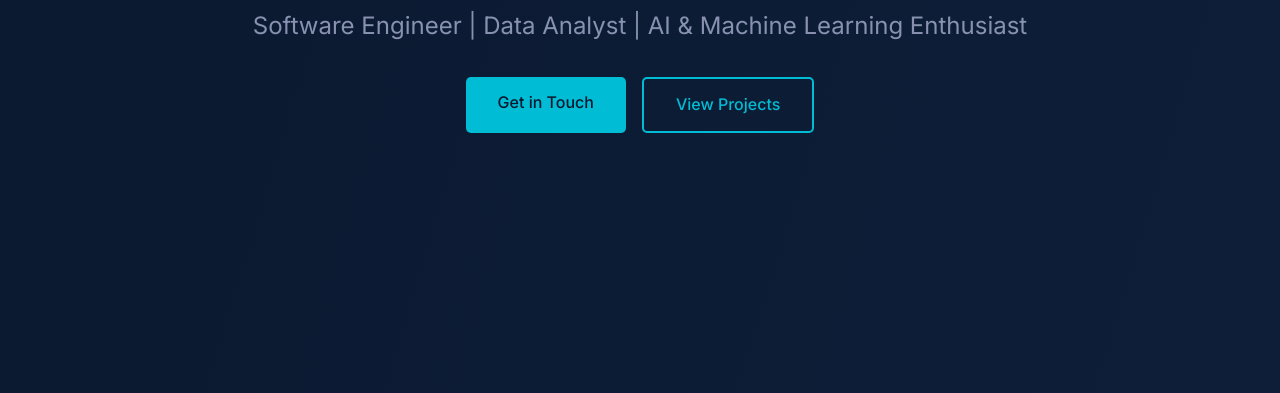
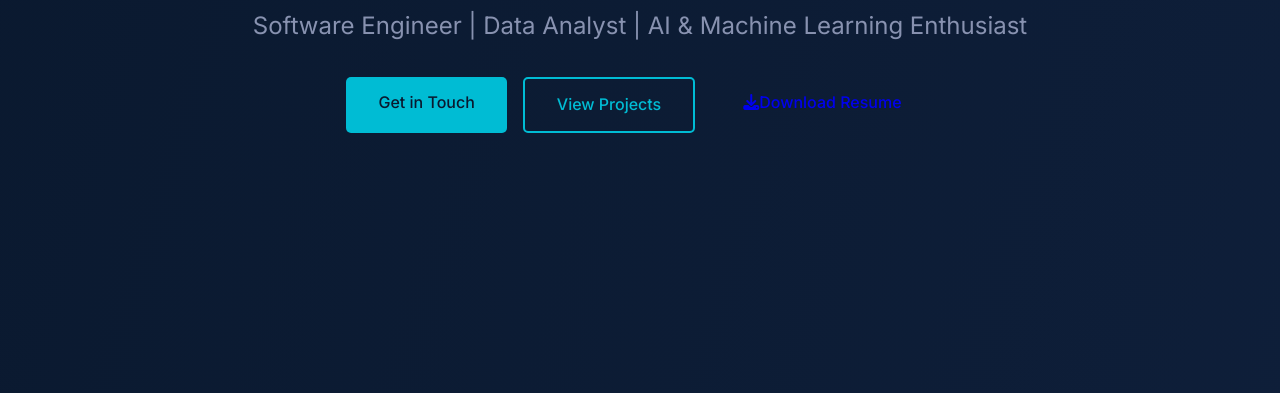
Before and after one commit to Musengah/Musengah.github.io, a plain HTML site: page index.html in a window 1280 px wide. Shown: the part 407-800 px from the top of the page. Drawn offline with Linux system fonts and the light colour scheme.

Commit message:
Update index.html

```diff
--- a/index.html
+++ b/index.html
@@ -35,6 +35,9 @@
             <div class="cta-buttons">
                 <a href="#contact" class="btn btn-primary">Get in Touch</a>
                 <a href="#projects" class="btn btn-secondary">View Projects</a>
+                <a href=".pdf" download class="btn btn-resume">
+                    <i class="fas fa-download"></i>Download Resume
+                </a>
             </div>
         </div>
     </section>
```
